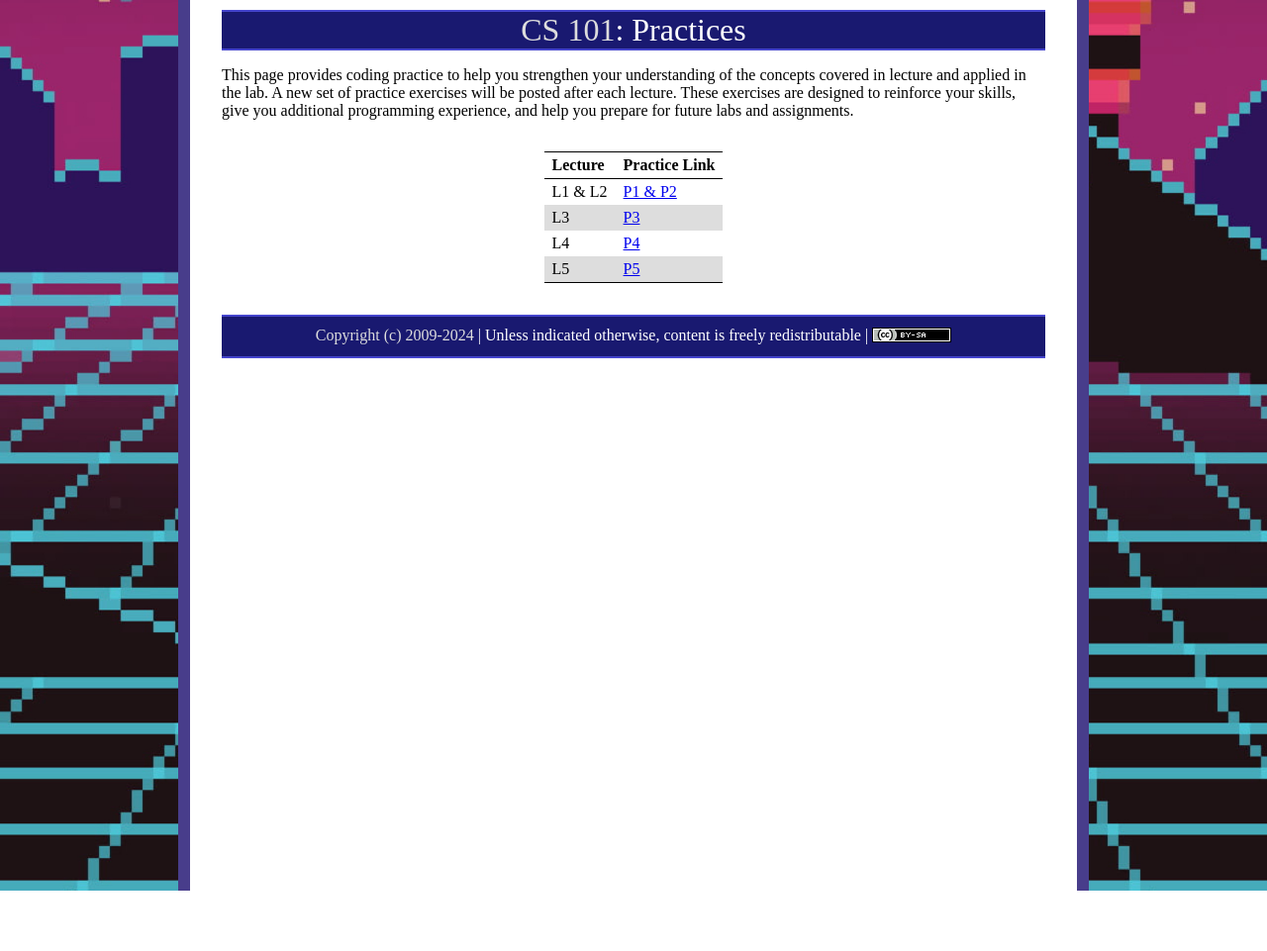
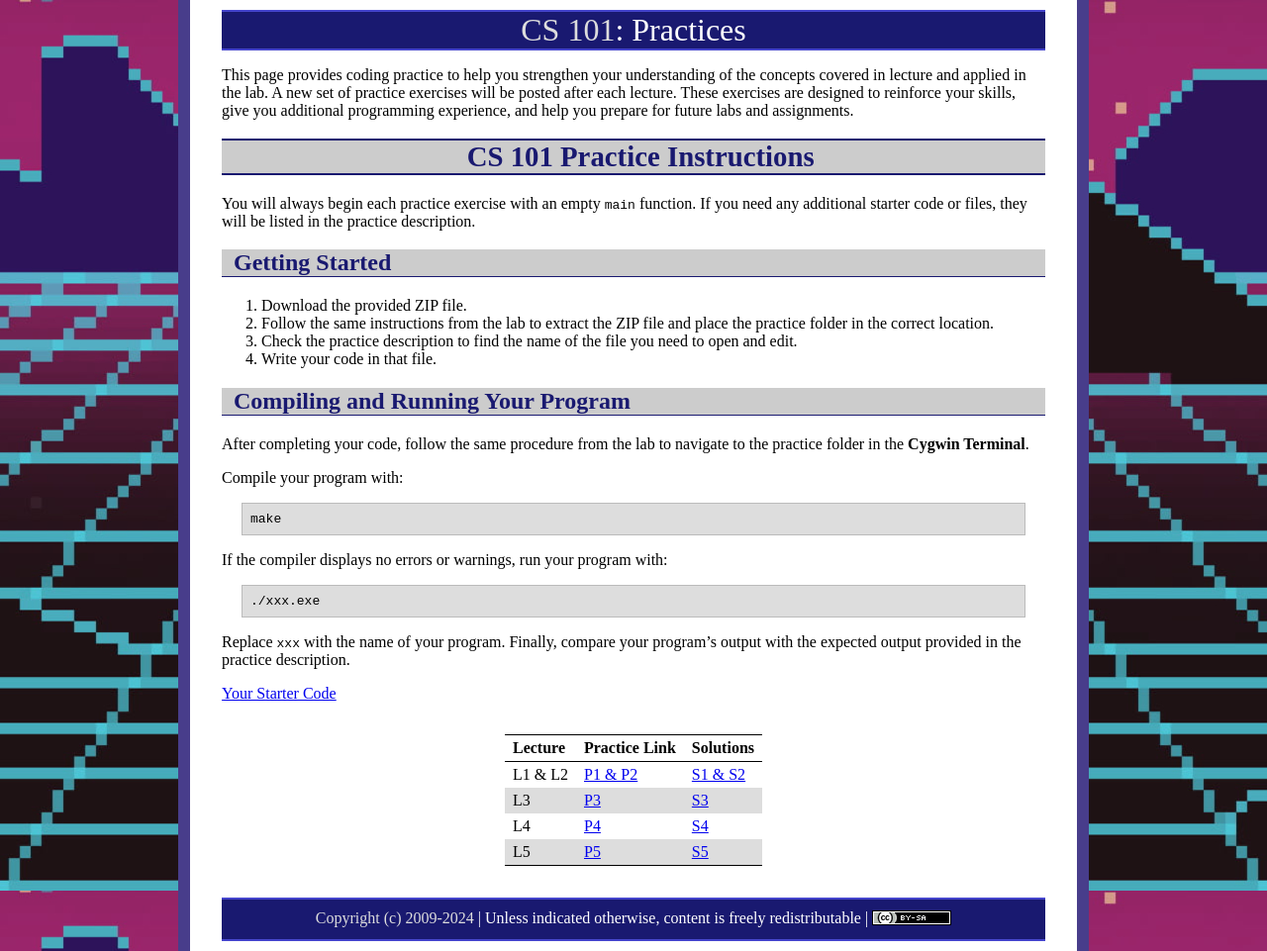
Before and after one commit to ycpcs/cs101-fall2026, a Jekyll site: the page built from practices/index.md, in a window 1280 px wide. Shown: the whole page at 99% size. Built offline with Jekyll 4.4.1, drawn with Linux system fonts in a browser that asks for light colours; before the commit the page ends 900 px from its top, so only the background shows below that.

Commit message:
Update index.md

```diff
--- a/practices/index.md
+++ b/practices/index.md
@@ -5,9 +5,40 @@ title: "Practices"
 
 This page provides coding practice to help you strengthen your understanding of the concepts covered in lecture and applied in the lab. A new set of practice exercises will be posted after each lecture. These exercises are designed to reinforce your skills, give you additional programming experience, and help you prepare for future labs and assignments.
 
-Lecture | Practice Link
----------- | ----
-L1 & L2 | [P1 & P2](p1.html)
-L3 | [P3](p3.html)
-L4 | [P4](p4.html)
-L5 | [P5](p5.html)
+# CS 101 Practice Instructions
+
+You will always begin each practice exercise with an empty `main` function. If you need any additional starter code or files, they will be listed in the practice description.
+
+## Getting Started
+
+1. Download the provided ZIP file.
+2. Follow the same instructions from the lab to extract the ZIP file and place the practice folder in the correct location.
+3. Check the practice description to find the name of the file you need to open and edit.
+4. Write your code in that file.
+
+## Compiling and Running Your Program
+
+After completing your code, follow the same procedure from the lab to navigate to the practice folder in the **Cygwin Terminal**.
+
+Compile your program with:
+
+~~~bash
+make
+~~~
+
+If the compiler displays no errors or warnings, run your program with:
+
+~~~bash
+./xxx.exe
+~~~
+
+Replace `xxx` with the name of your program. Finally, compare your program’s output with the expected output provided in the practice description.
+
+[Your Starter Code](starter.zip)
+
+Lecture | Practice Link | Solutions
+---------- | ---- | ----
+L1 & L2 | [P1 & P2](p1.html) | [S1 & S2](s1.zip)
+L3 | [P3](p3.html) | [S3](s3.zip)
+L4 | [P4](p4.html) | [S4](s4.zip)
+L5 | [P5](p5.html) | [S5](s5.zip)
```
